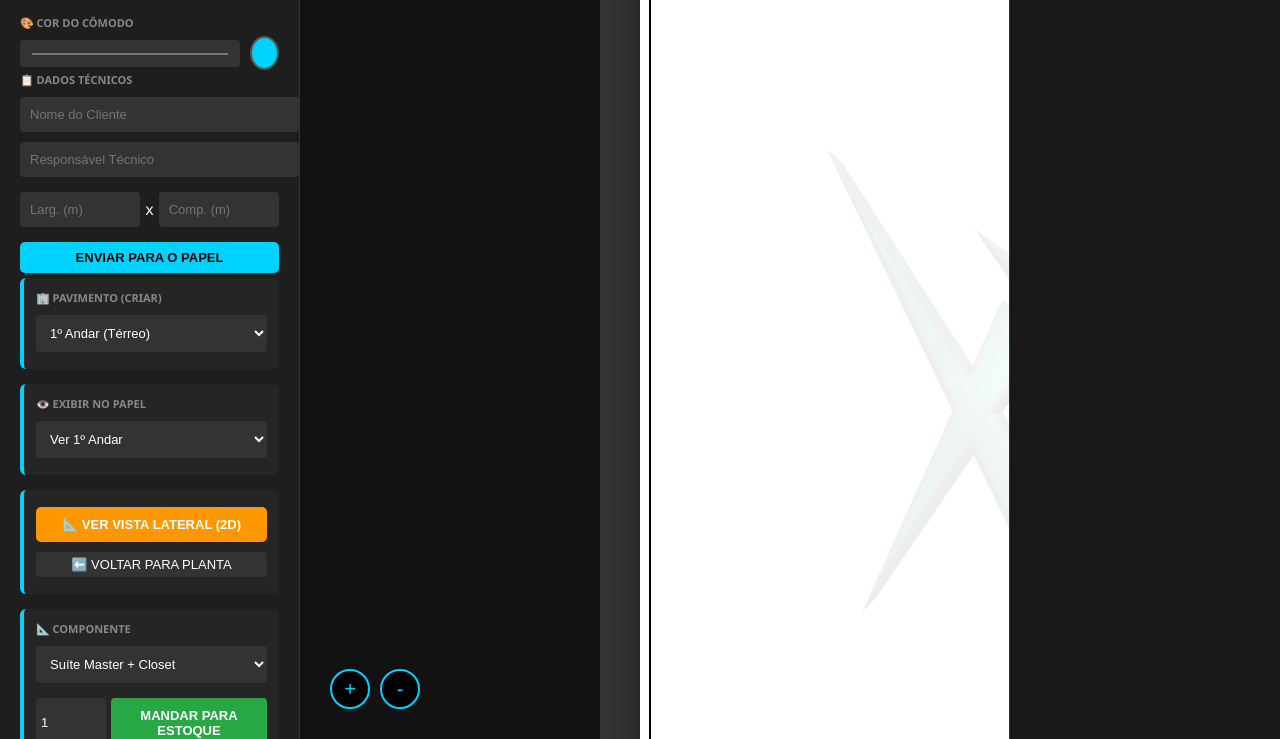
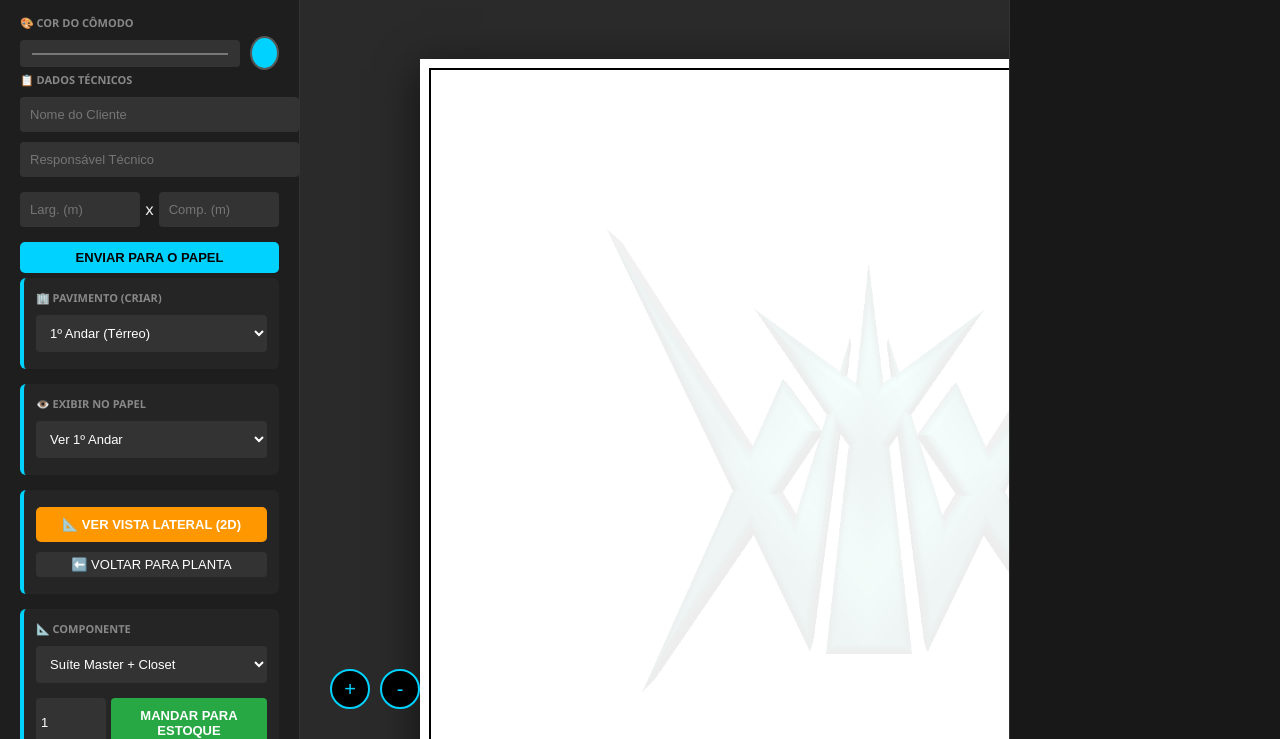
Before and after one commit to MAINFOWEB/Projeto-de-Edificacao, a plain HTML site: page index.html in a window 1280 px wide. Shown: the part 61-800 px from the top of the page. Drawn offline with Linux system fonts and the light colour scheme.

Commit message:
Update index.html

```diff
--- a/index.html
+++ b/index.html
@@ -116,11 +116,10 @@
     <button class="zoom-btn" onclick="ajustarZoom(-0.1)">-</button>
 </div>
 
-<div id="canvas-area-principal" style="margin-left: 300px; width: calc(100% - 300px); height: 100vh; overflow: auto; background: #333; display: flex; flex-direction: column;">
-    <div id="canvas-wrapper" style="padding: 40px; display: inline-block; min-width: 100%; box-sizing: border-box;">
-    <canvas id="mainCanvas" width="1200" height="800" style="background: white; box-shadow: 0 0 20px rgba(0,0,0,0.5); display: block;"></canvas>
+<div id="canvas-container">
+    <div id="canvas-wrapper" style="padding: 60px; display: inline-block; min-width: 100%;">
+        <canvas id="mainCanvas" width="1200" height="800"></canvas>
     </div>
-
 </div>
 
 <div id="inventory">
```
